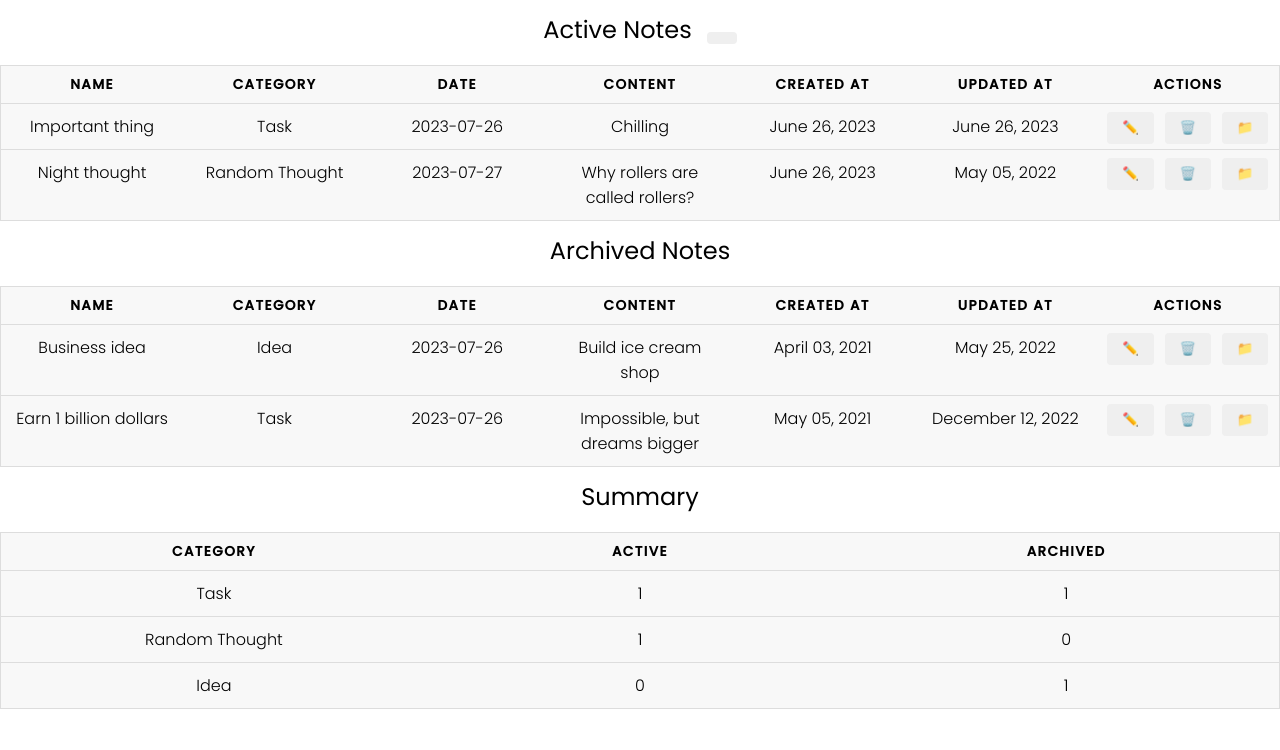
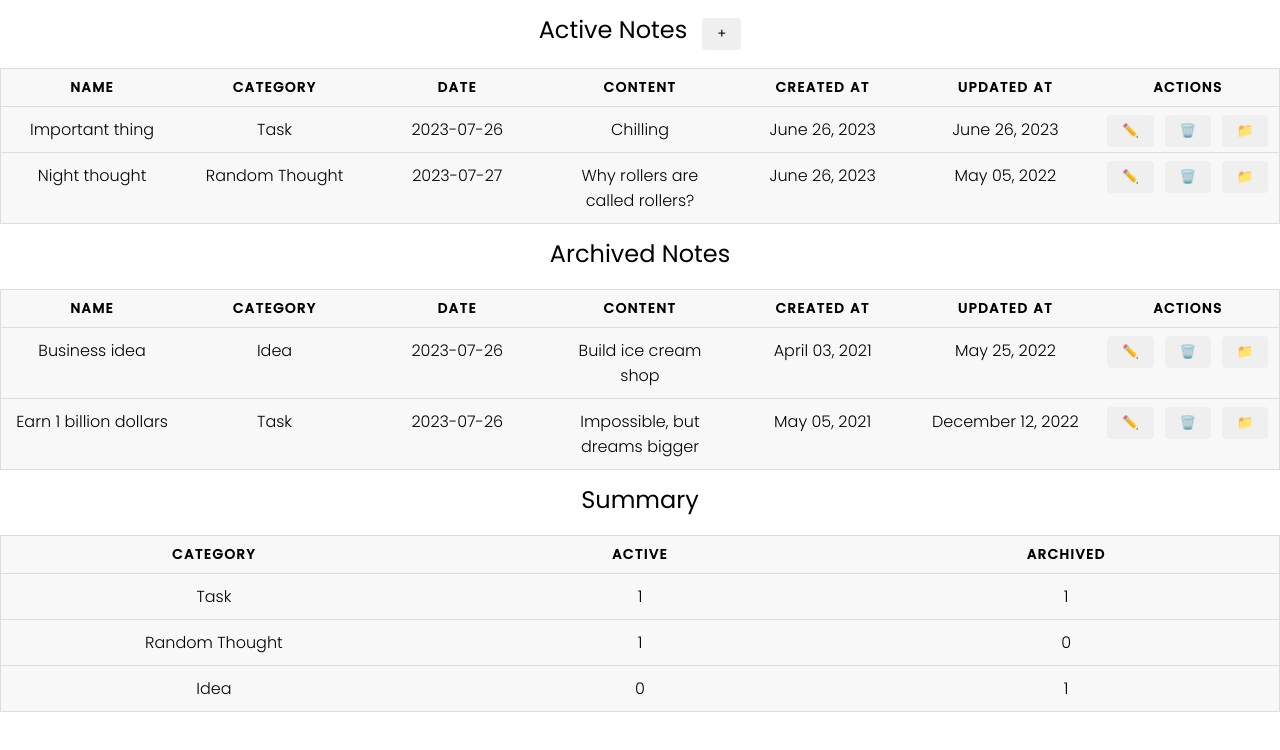
Before and after one commit to kuslosolodka/notes-app-react, a React (Vite) app: page / in a window 1280 px wide. Shown: the top 750 px of the page. Built offline with nearby package versions, Linux system fonts and the light colour scheme.

Commit message:
refactor: + text prop in button component

```diff
--- a/src/components/common/table/Table.tsx
+++ b/src/components/common/table/Table.tsx
@@ -67,7 +67,12 @@ const Table: React.FC<Properties> = ({
             {isAdding ?? false ? (
                 <TableCaption>
                     {caption}
-                    <Button type="button" variant="add" onClick={openModal} />
+                    <Button
+                        type="button"
+                        variant="add"
+                        onClick={openModal}
+                        text="+"
+                    />
                 </TableCaption>
             ) : (
                 <TableCaption>{caption}</TableCaption>
```
